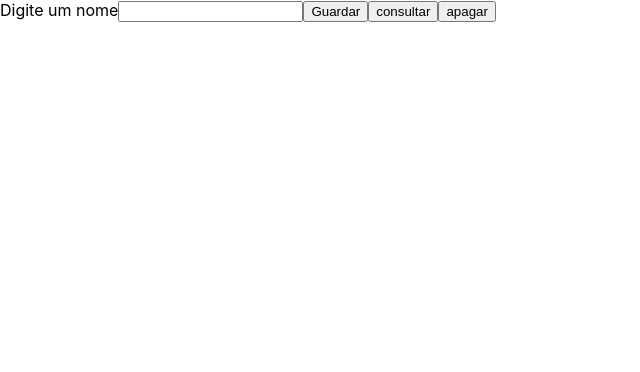
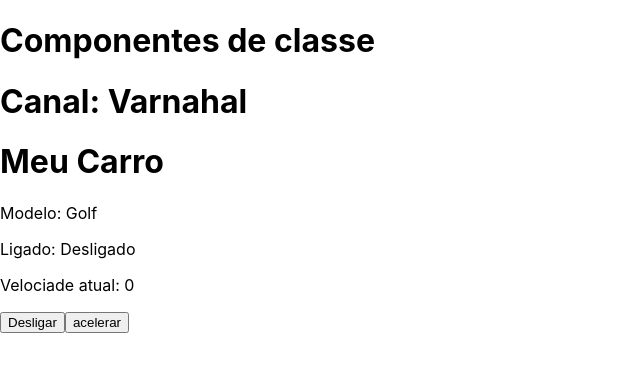
Before and after one commit to Varnahal/Curso-de-react, a React (Create React App) app in the folder App001/: page / in a window 1280 px wide. Shown: the top 372 px of the page, without its empty margins (0-640 px from the left). Built offline with nearby package versions, Linux system fonts and the light colour scheme.

Commit message:
aulas de classe com react

```diff
--- a/App001/src/App.js
+++ b/App001/src/App.js
@@ -1,33 +1,18 @@
-import React,{useEffect,useState} from 'react';
+import React from 'react';
 import './App.css';
+import Classe from './componentes/Classe.js';
+import Carro from './componentes/Carro.js';
 
 function App() {
 
-    // localStorage.setItem("nome","Vanahal");
-    // localStorage.setItem("nome","Daniel");
-    // localStorage.getItem("nome");
-    // localStorage.removeItem("nome")
 
-    const[nome,setnome] = useState("");
-
-    const armazenar = (Chave,valor)=>{
-      localStorage.setItem(Chave,valor)
-    }
-    const Consultar = (Chave)=>{
-      alert(localStorage.getItem(Chave))
-    }
-    const apagar = (Chave)=>{
-      localStorage.removeItem(Chave)
-      alert("removido com sucesso")
-    }
 
   return (
     <>
-      <label>Digite um nome</label>
-      <input type="text" value={nome} onChange={(e)=>{setnome(e.target.value)}}></input>
-      <button onClick={()=>{armazenar("nome",nome)}}>Guardar</button>
-      <button onClick={()=>{Consultar("nome")}}>consultar</button>
-      <button onClick={()=>{apagar("nome")}}>apagar</button>
+      <h1>Componentes de classe</h1>
+      <Classe canal="Varnahal"></Classe>
+      <Carro fator={1}></Carro>
+
     </>
   );
 }
--- /dev/null
+++ b/App001/src/componentes/Carro.js
@@ -0,0 +1,46 @@
+import React from "react";
+
+export default class Carro extends React.Component{
+    constructor(props){
+        super(props)
+        this.modelo = "Golf"
+        this.state={
+            ligado:false,
+            velatual:0,
+        }
+    }
+    ligar(){
+        //this.state.ligado = true
+        //this.setState({ligado:!this.state.ligado})
+        this.setState(
+            (state)=>({
+                ligado:!state.ligado
+            })
+        )
+    }
+    acelerar(){
+        this.setState(
+            (props)=>(
+                {velatual:this.state.velatual +this.props.fator}
+            )
+
+        )
+    }
+    render(){
+        return(
+            <div>
+                <h1>Meu Carro</h1>
+                <p>Modelo: {this.modelo}</p>
+                <p>Ligado: {this.state.ligado?"Ligado":"Desligado"}</p>
+                <p>Velociade atual: {this.state.velatual}</p>
+                <button onClick={()=>{this.ligar()}}>
+                {this.state.ligado?"Ligar":"Desligar"}
+                    </button>
+                    <button onClick={()=>{this.acelerar()}}>
+                        acelerar
+                    </button>
+            </div>
+
+        )
+    }
+}
--- /dev/null
+++ b/App001/src/componentes/Classe.js
@@ -0,0 +1,12 @@
+import React from "react";
+
+export default class Classe extends React.Component{
+    constructor(props){
+        super(props)
+    }
+    render(){
+        return(
+            <h1>Canal: {this.props.canal}</h1>
+        )
+    }
+}
```
